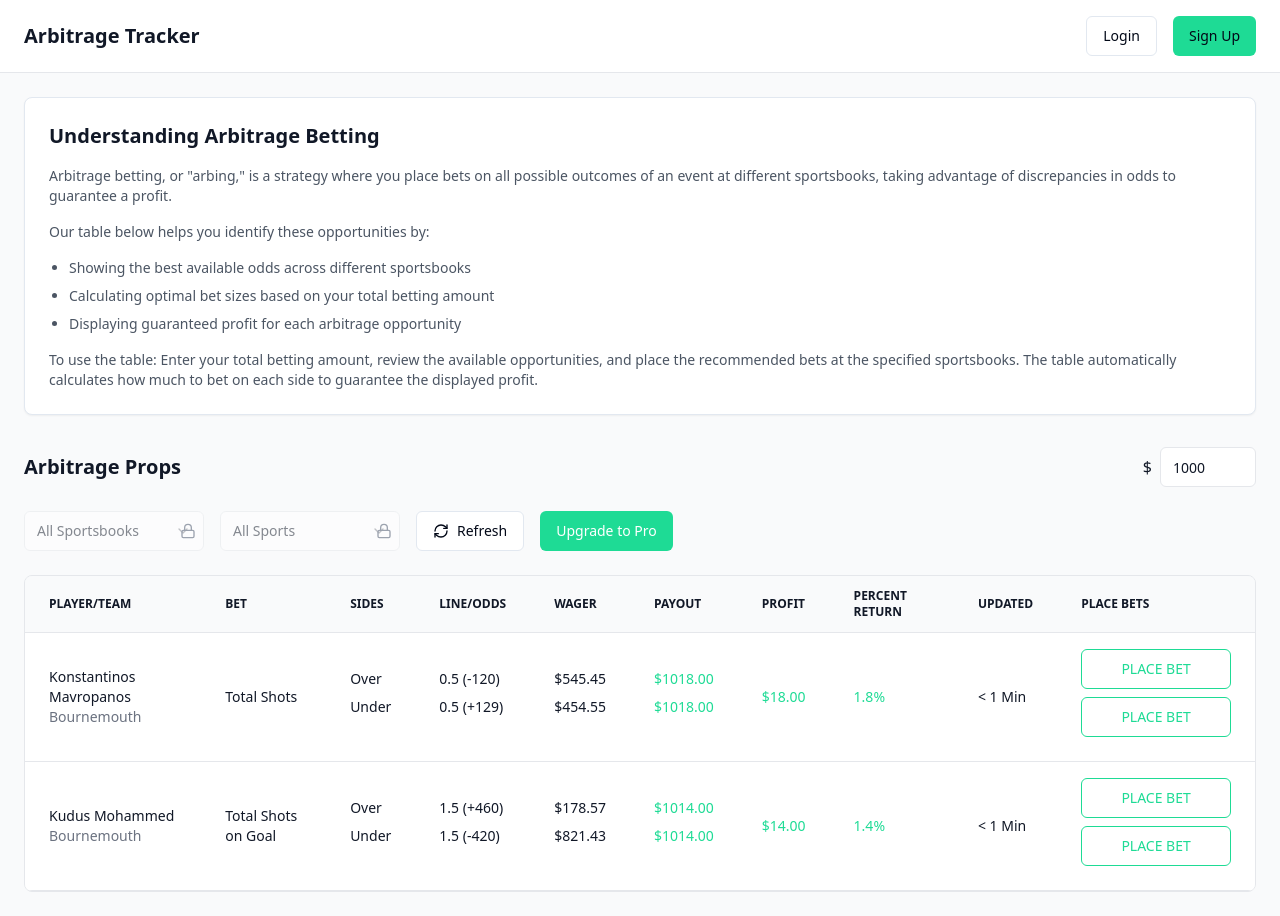
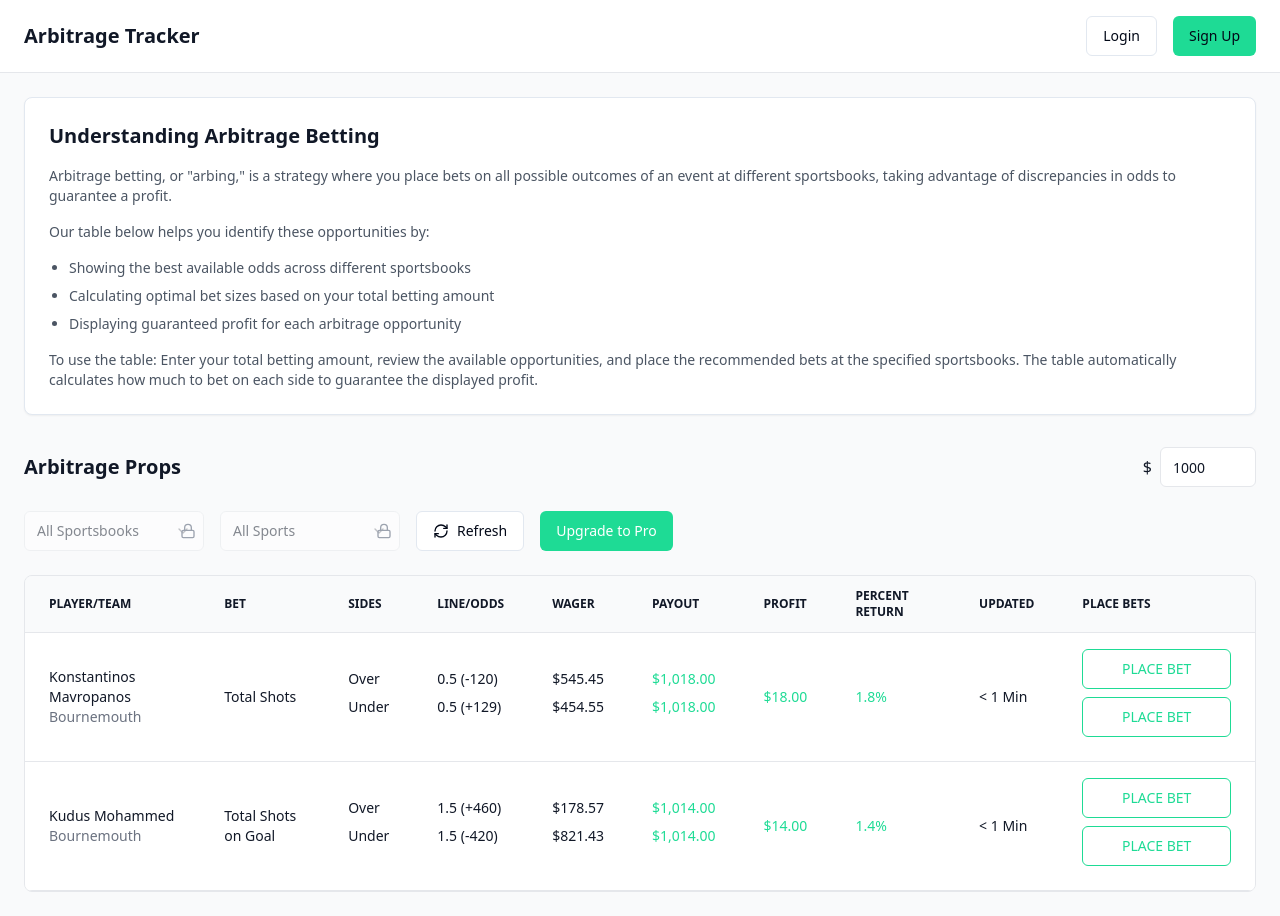
Before and after one commit to bchacha4/bet-arb-tracker, a React (Vite) app: page / in a window 1280 px wide. Built offline with nearby package versions, Linux system fonts and the light colour scheme.

Commit message:
Update dollar amount formatting
Updated the dollar amount display in the BettingAmountInput and ArbitrageTable components to include commas for better readability.
[skip gpt_engineer]

```diff
--- a/src/components/ArbitrageTable/ArbitrageTable.tsx
+++ b/src/components/ArbitrageTable/ArbitrageTable.tsx
@@ -22,6 +22,11 @@ interface ArbitrageTableProps {
   props: Prop[];
   bettingAmount: string;
 }
+
+const formatDollarAmount = (amount: string) => {
+  const number = parseFloat(amount);
+  return number.toLocaleString('en-US', { minimumFractionDigits: 2, maximumFractionDigits: 2 });
+};
 
 const calculateAmounts = (prop: Prop, totalAmount: number) => {
   const sides = [...prop.sides];
@@ -114,18 +119,18 @@ const ArbitrageTable = ({ props, bettingAmount }: ArbitrageTableProps) => {
               <td className="px-6 py-4">
                 {prop.sides.map((side, sideIndex) => (
                   <div key={sideIndex} className="mb-2">
-                    ${side.wager}
+                    ${formatDollarAmount(side.wager)}
                   </div>
                 ))}
               </td>
               <td className="px-6 py-4">
                 {prop.sides.map((side, sideIndex) => (
                   <div key={sideIndex} className="mb-2 text-betting-profit">
-                    ${side.payout}
+                    ${formatDollarAmount(side.payout)}
                   </div>
                 ))}
               </td>
-              <td className="px-6 py-4 text-betting-profit">${prop.profit}</td>
+              <td className="px-6 py-4 text-betting-profit">${formatDollarAmount(prop.profit)}</td>
               <td className="px-6 py-4 text-betting-profit">{prop.hold.replace('-', '')}%</td>
               <td className="px-6 py-4">{prop.updated}</td>
               <td className="px-6 py-4">
```
